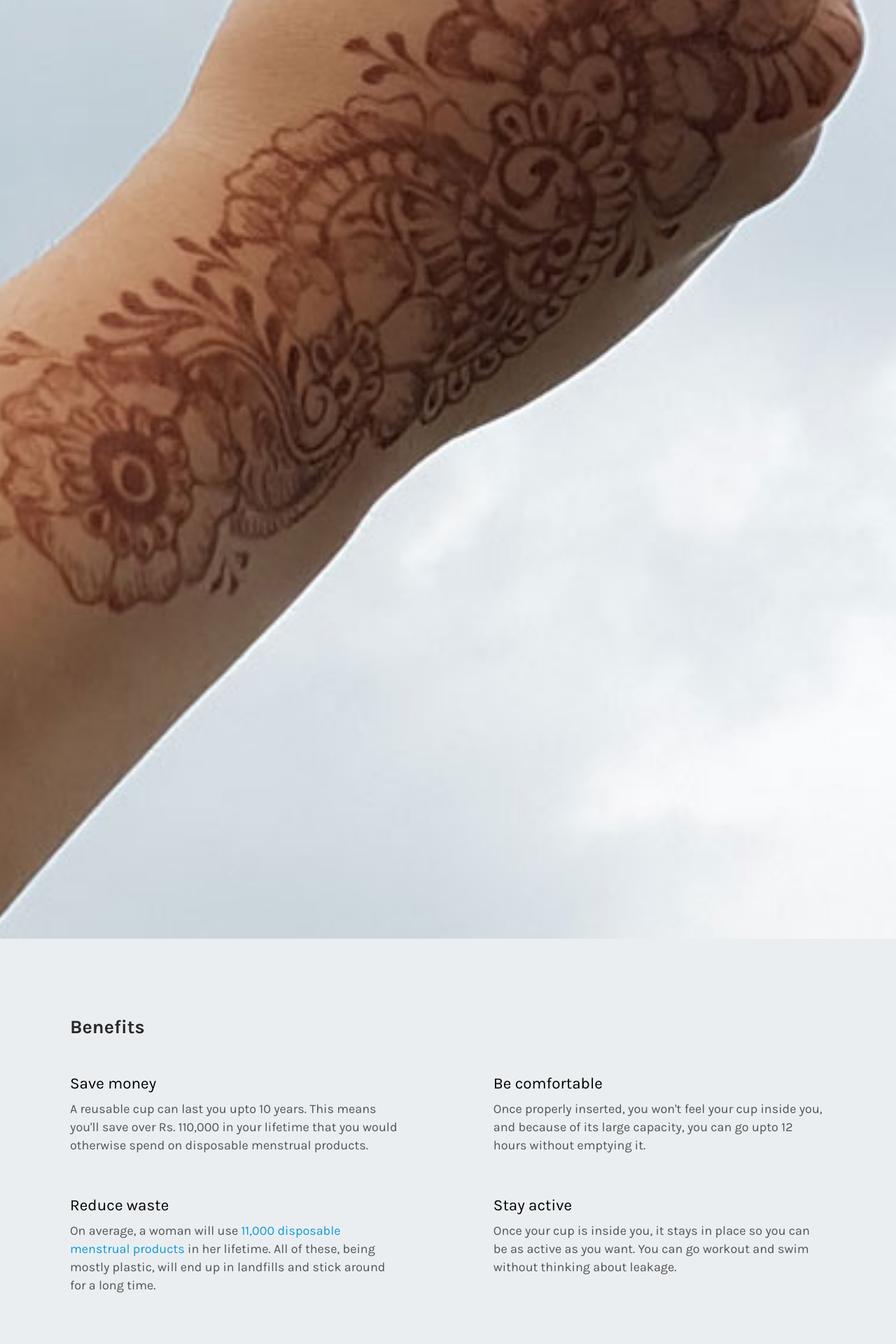
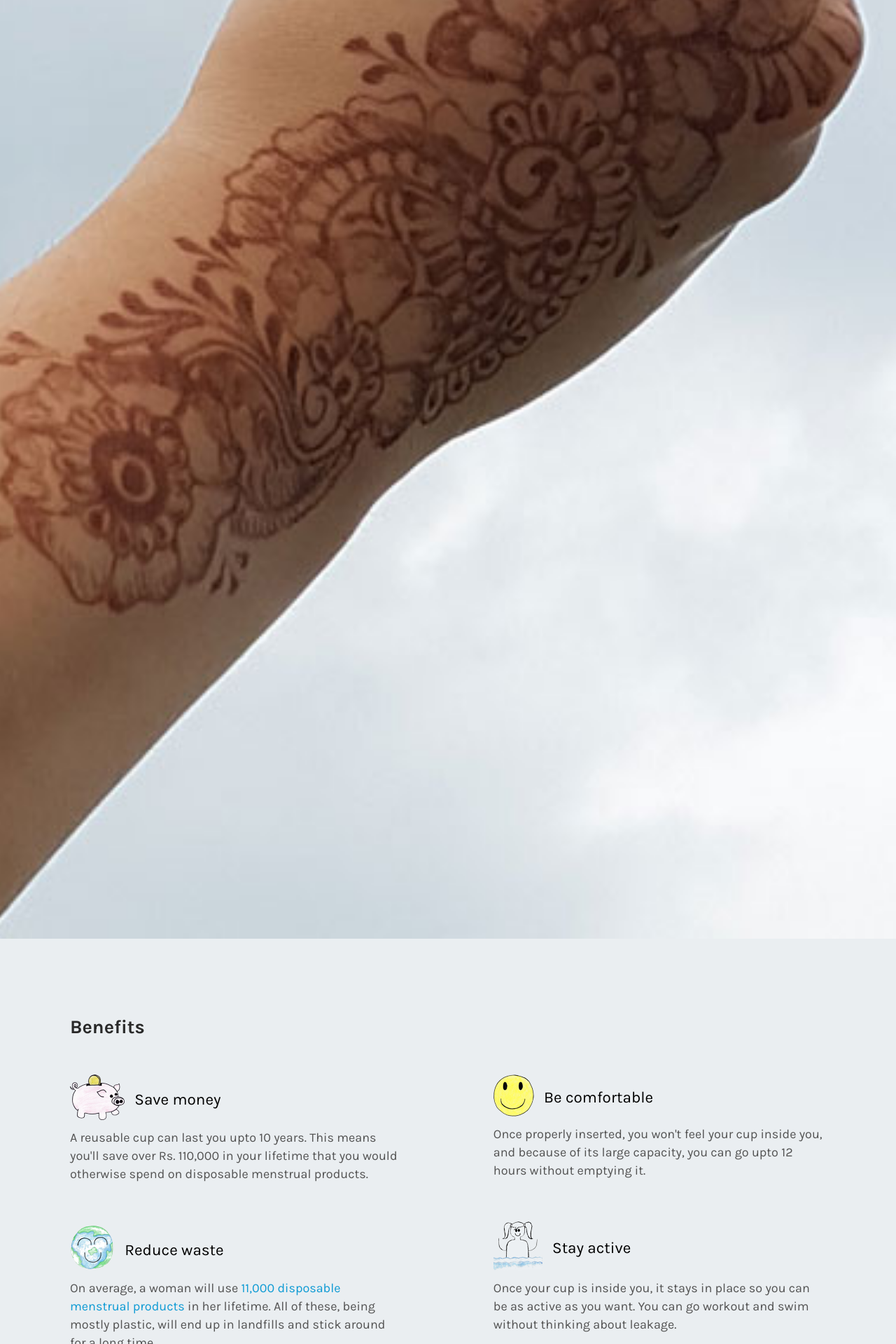
Before and after one commit to HanimHank/recircle-cup, a Jekyll site: the page index.html, which Jekyll copies as it is, in a window 1280 px wide. Shown: the part 3080-5000 px from the top of the page at 70% size. Built offline with Jekyll 4.4.1, drawn with Linux system fonts in a browser that asks for light colours.

Commit message:
added namal's drawings

```diff
--- a/index.html
+++ b/index.html
@@ -89,10 +89,10 @@
                     <div class="col1">
                             <div class="margin-bottom-60">
                                 <div>
+                                    <img class="sub-header-image" src="static/piggy-drawing.png"/>
                                     <div class="font-1p25em margin-bottom-10 black display-inline-block">
                                         Save money
                                     </div>
-
                                 </div>
                                 <div>
                                     A reusable cup can last you upto 10 years. This means you'll save over Rs. 110,000
@@ -101,10 +101,10 @@
                             </div>
                             <div>
                                 <div>
+                                    <img class="sub-header-image" src="static/world-drawing.png"/>
                                     <div class="font-1p25em margin-bottom-10 black display-inline-block">
                                         Reduce waste
                                     </div>
-
                                 </div>
                                 <div>
                                     On average, a woman will use
@@ -117,10 +117,10 @@
                     <div class="col2">
                             <div class="margin-bottom-60">
                                 <div>
+                                    <img class="sub-header-image" src="static/happy-drawing.png"/>
                                     <div class="font-1p25em margin-bottom-10 black display-inline-block">
                                         Be comfortable
                                     </div>
-
                                 </div>
                                 <div>
                                     Once properly inserted, you won't feel your cup inside you, and because of its large capacity,
@@ -129,10 +129,10 @@
                             </div>
                             <div>
                                 <div>
+                                    <img class="sub-header-image" src="static/swimming-drawing.png"/>
                                     <div class="font-1p25em margin-bottom-10 black display-inline-block">
                                         Stay active
                                     </div>
-
                                 </div>
                                 <div>
                                     Once your cup is inside you, it stays in place so you can be as active as you want.
@@ -148,10 +148,10 @@
             <section>
                 <article>
                     <div>
+                        <img class="header-image" src="static/concern-drawing.png"/>
                         <h3 class="section-header display-inline-block">
                             Concerns
                         </h3>
-
                     </div>
                     <div class="col1">
                         <div class="margin-bottom-60">
@@ -193,10 +193,10 @@
             <section id="order" class="emphasis-background">
                 <article>
                     <div>
+                        <img class="header-image" src="static/cup-drawing.png"/>
                         <h3 class="section-header display-inline-block">
                             Get Your Cup
                         </h3>
-
                     </div>
 
                     <div class="col1">
@@ -308,10 +308,10 @@
             <section class="light-blue-background">
                 <article>
                     <div>
+                        <img class="header-image" src="static/heart-drawing.png"/>
                         <h3 class="section-header display-inline-block">
                             Reviews from Users
                         </h3>
-
                     </div>
                     <div class="review review-left">
                         <p>
--- a/static/custom.css
+++ b/static/custom.css
@@ -687,18 +687,15 @@ select {
 
 .header-image {
     vertical-align: middle;
-    width: 80px;
-    margin-left: 10px;
+    margin-right: 10px;
     position: relative;
     top: -5px;
 }
 
 .sub-header-image {
     vertical-align: middle;
-    width: 50px;
-    margin-left: 10px;
-    position: relative;
-    top: -5px;
+    margin-right: 10px;
+    margin-bottom: 12px;
 }
 
 
```
Also changed, not shown: static/concern-drawing.png (added), static/cup-drawing.png (added), static/happy-drawing.png (added), static/heart-drawing.png (added), static/love-drawing.png (renamed from static/love-image.png), static/piggy-drawing.png (added), static/swimming-drawing.png (added), static/world-drawing.png (added).
